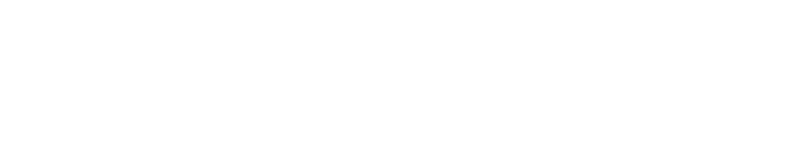
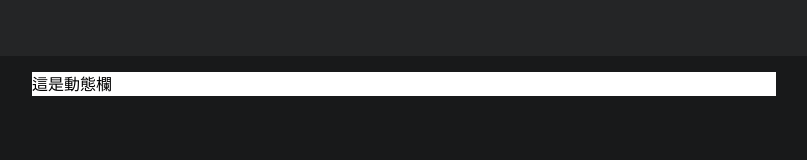
Before and after one commit to panyingia/facebook-, a website built with webpack: page src/index.html in a window 1280 px wide. Shown: the top 160 px of the page, without its empty margins (236-1043 px from the left). Built offline with nearby package versions, Linux system fonts and the light colour scheme.

Commit message:
8月22日晚上9:34

```diff
--- a/src/index.html
+++ b/src/index.html
@@ -8,8 +8,16 @@
     <title>facebookUI實作</title>
 </head>
 
-<body>
-
+<body class="bg-fb-bg">
+    <header class="w-full h-[56px] bg-fb-header fixed"></header>
+    <main class="min-h-[100vh] pt-main-span flex">
+        <div class="max-w-[744px] w-full mx-auto h-[200vh]">
+            <p class="w-full bg-white">
+                這是動態欄
+            </p>
+        </div>
+    </main>
+    <script src="./index.js"></script>
 </body>
 
 </html>
```
